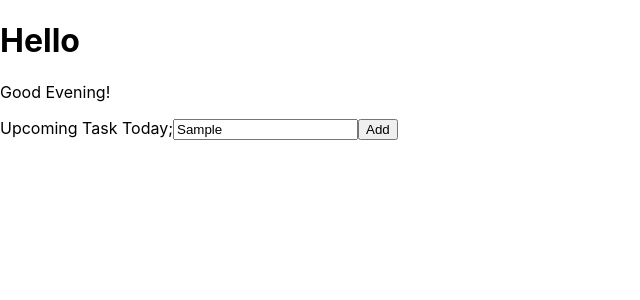
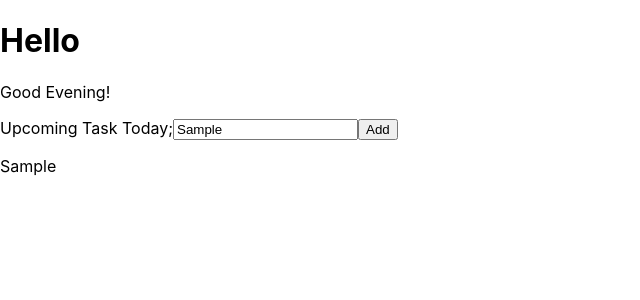
Before and after one commit to ellaellac/location-app, a React (Create React App) app: page / in a window 1280 px wide. Both pictures are taken after typing "Sample" into the empty fields and a click on the button "Add". Shown: the top 300 px of the page, without its empty margins (0-640 px from the left). Built offline with nearby package versions, Linux system fonts and the light colour scheme; no server answers.

Commit message:
add todo list

```diff
--- a/src/App.jsx
+++ b/src/App.jsx
@@ -2,7 +2,7 @@ import { useEffect, useState } from "react";
 import "./App.scss";
 import Greeting from "./components/Greeting/Greeting";
 import Weather from "./components/Weather/Weather";
-import TodoList from "./components/TodoList/TodoList";
+import TodoList from "./container/TodoList/TodoList";
 
 const App = () => {
   const [location, setLocation] = useState("London");
--- /dev/null
+++ b/src/components/Task/Task.jsx
@@ -0,0 +1,4 @@
+const Task = ({ id, task }) => {
+  return <p id={id}>{task}</p>;
+};
+export default Task;
--- a/src/components/TodoList/TodoList.jsx
+++ b/src/container/TodoList/TodoList.jsx
@@ -1,5 +1,6 @@
 import { useState } from "react";
 import { v4 as uuidv4 } from "uuid";
+import Task from "../../components/Task/Task";
 
 const TodoList = () => {
   const [todo, setTodo] = useState([]);
@@ -23,6 +24,10 @@ const TodoList = () => {
         onInput={(event) => setNewTask(event.target.value)}
       />
       <button onClick={addNewTask}>Add</button>
+      {todo &&
+        todo.map((task) => {
+          return <Task key={task.id} id={task.id} task={task.task} />;
+        })}
     </>
   );
 };
```
Also changed, not shown: src/components/Task/Task.scss (added), src/container/TodoList/TodoList.scss (added).
